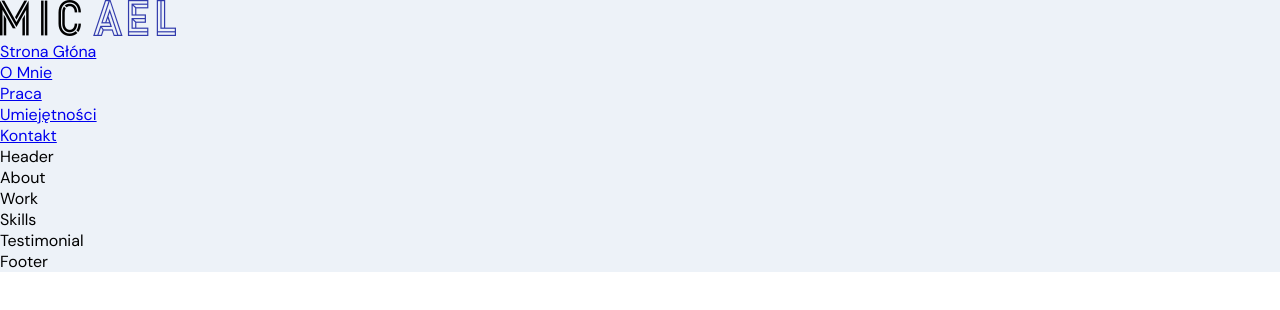
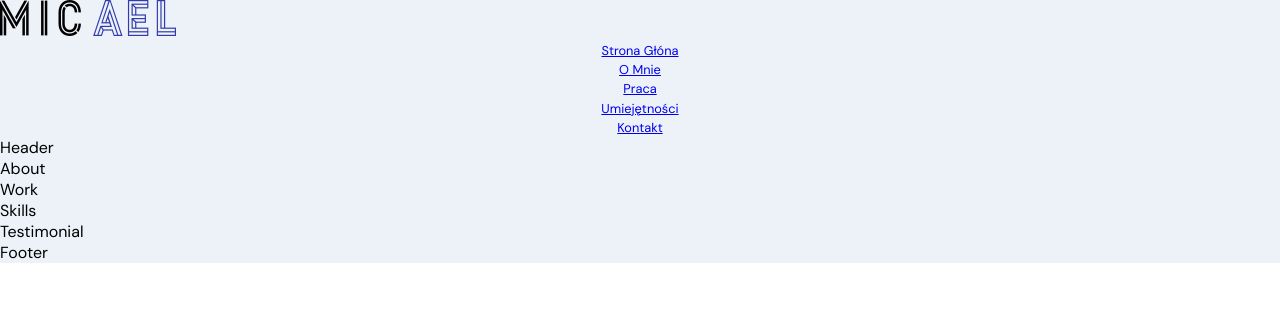
Before and after one commit to DanielKrol90/Next.Portofio-Main.app, a React (Create React App) app in the folder frontend-react/: page / in a window 1280 px wide. Shown: the top 310 px of the page. Built offline with nearby package versions, Linux system fonts and the light colour scheme.

Commit message:
created structure of navbar component, working on style for this comp.

```diff
--- a/frontend-react/src/components/Navbar/Navbar.jsx
+++ b/frontend-react/src/components/Navbar/Navbar.jsx
@@ -4,13 +4,13 @@ import { images } from '../../constants'
 
 const Navbar = () => {
   return (
-    <nav>
-      <div>
+    <nav className='app__navbar'>
+      <div className='app_navbar-logo'>
         <img src={images.logo} alt="logo"/>
       </div>
-      <ul>
+      <ul className='app__navbar-links'>
         {['Strona Głóna', 'O Mnie', 'Praca', 'Umiejętności', 'Kontakt' ].map((item) => (
-          <li key={`link-${item}`}>
+          <li className='app__flex p-text' key={`link-${item}`}>
             <div>
               <a href={`#${item}`}>{item}</a>
             </div>
--- a/frontend-react/src/components/Navbar/Navbar.scss
+++ b/frontend-react/src/components/Navbar/Navbar.scss
@@ -0,0 +1,7 @@
+.app__navbar {
+    width: 100%;
+
+    display: flex;
+    justify-content: space-between;
+    align-items: center;
+}
```
